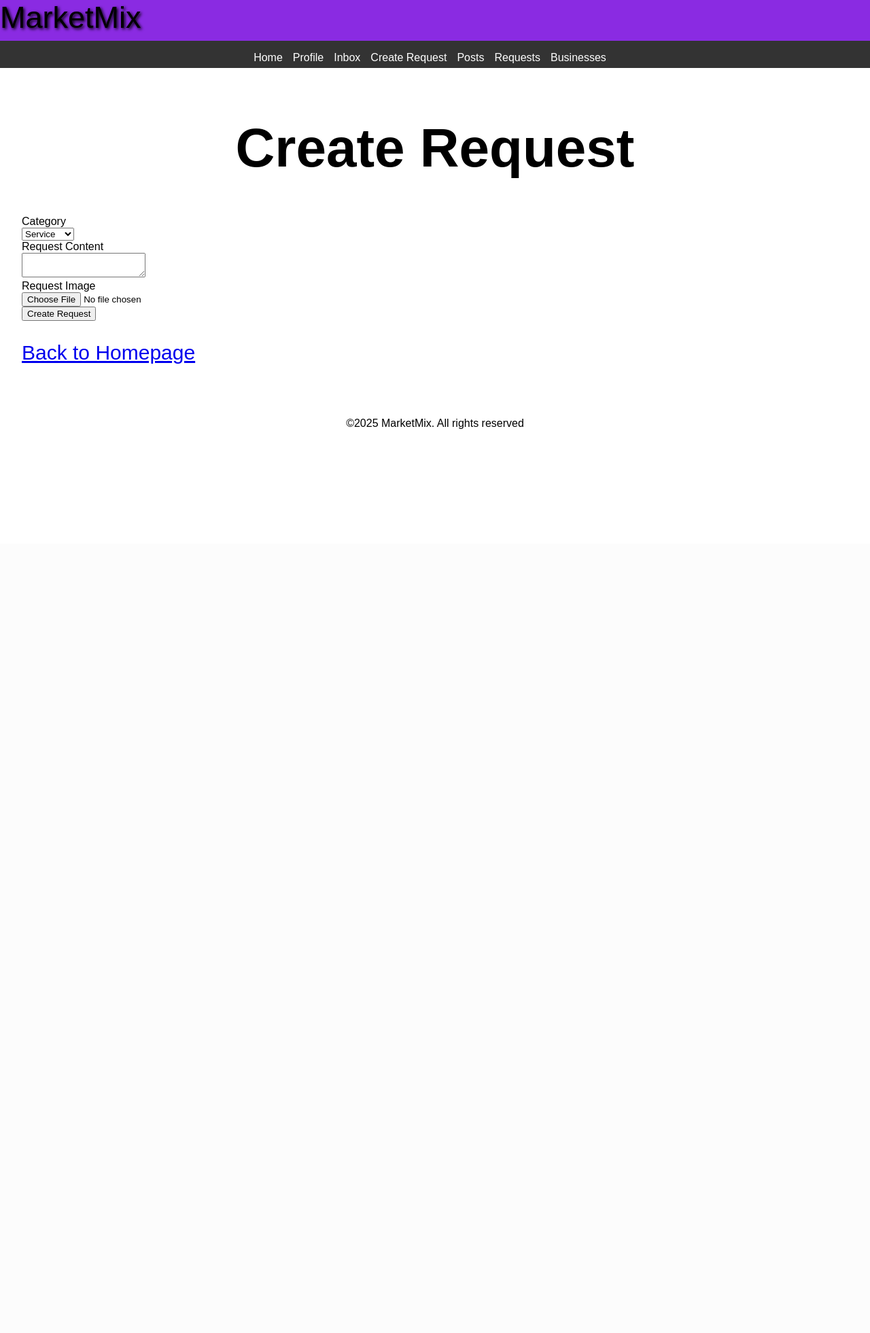
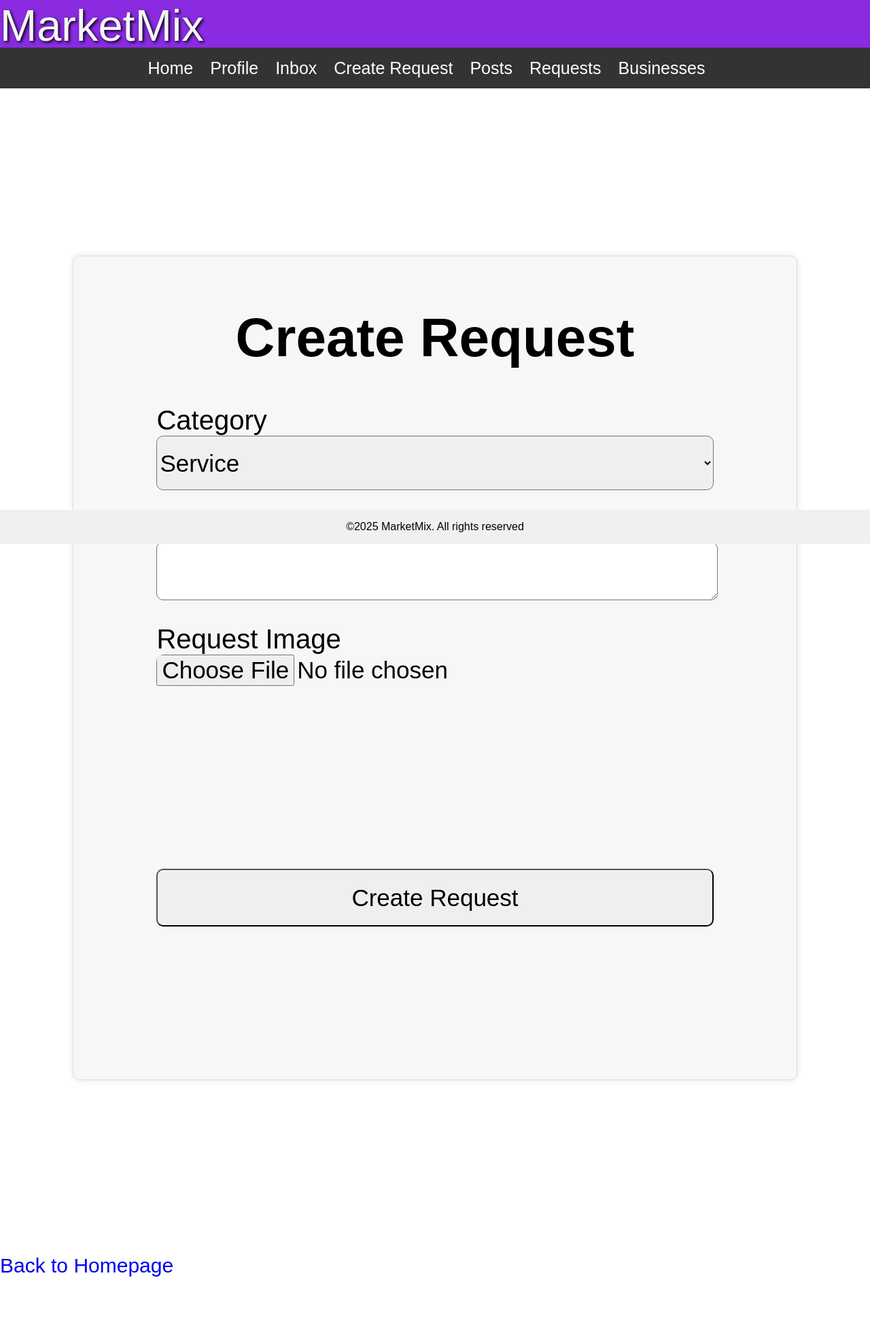
Before and after one commit to Benjamin-6161/MarketMix2, a Flask app: page /request/create in a window 1280 px wide. Shown: the whole page at 68% size. Before the commit the page ends 631 px from the top, so only its background shows below. Run offline with Flask 3, Linux system fonts and the light colour scheme; the visitor is signed in with stand-in values (Sample User, id 1); some libraries are stand-ins or nearby versions.

Commit message:
Update style.css

```diff
--- a/app/static/css/style.css
+++ b/app/static/css/style.css
@@ -1,15 +1,15 @@
 header {
-  font-size: 45px;
+  font-size: 65px;
   text-shadow: 2px 2px 4px #000;
   background-color: blueviolet;
-  color: black;
+  color: whitesmoke;
   font-family: sans-serif;
   padding: 0em 1em 0em 0em;
   justify-content: center;
   position: fixed;
   top: 0;
   left: 0;
-  height: 60px;
+  height: 75px;
   width: 100%;
   box-sizing: border-box;
 }
@@ -18,6 +18,10 @@ body {
   font-family: Arial, sans-serif;
   margin: 0;
   padding: 0;
+  width:100%;
+/*  display: flex;
+  flex-direction: column;
+  min-height: 100vh; */
 }
 
 nav {
@@ -26,9 +30,9 @@ nav {
   padding: 1em;
   text-align: center;
   position: fixed;
-  top:60px;
+  top:70px;
   left: 0;
-  height: 40px;
+  height: 60px;
   width: 100%;
   box-sizing: border-box;
   /*overflow: hidden;  Add this to prevent content from overflowing */
@@ -38,15 +42,15 @@ nav ul {
   list-style: none;
   margin: 0;
   padding: 0;
-  display: flex; /* Use flexbox to make the navbar responsive */
-  flex-wrap: wrap; /* Allow items to wrap to the next line on smaller screens */
-  justify-content: center; /* Center the items horizontally */
+  display: flex;
+  flex-wrap: wrap;
+  justify-content: center;
 }
 
 nav li {
-
-  margin-right: 15px;
-  margin-bottom: 10px; /* Add some space between items on smaller screens */
+  font-size: 25px;
+  margin-right: 25px;
+  margin-bottom: 10px;
 }
 
 nav a {
@@ -59,10 +63,15 @@ nav a:hover {
 }
 
 .content {
-  padding: 100px 2em 2em 2em;
+  padding: 120px 0 2em 0;
+  width: 100%;
+  box-sizing: border-box;
+  margin-bottom: 20px;
+/*  flex: 1;  */
 }
 
 .post {
+  width:100%;
   background-color: #f7f7f7;
   padding: 1em;
   margin-bottom: 20px;
@@ -85,3 +94,135 @@ nav a:hover {
     margin-right: 0; /* Remove right margin on smaller screens */
   }
 }
+
+.enlarged-image {
+    position: fixed;
+    top: 0;
+    left: 0;
+    width: 100%;
+    height: 100%;
+    background-color: black;
+    display: none;
+    justify-content: center;
+    align-items: center;
+}
+
+.enlarged-image img {
+    max-width: 100%;
+    max-height: 100%;
+    object-fit: contain;
+}
+.profile-image {
+  width: 150px;
+  height: 150px;
+  border: 2px solid blue;
+  border-radius: 50%;
+  object-fit: cover;
+  margin-right: 10px;
+  display: inline-block;
+  vertical-align: middle;
+}
+
+.post-image {
+  width:100%;
+}
+
+a {
+  text-decoration: none;
+}
+
+.profile{
+  width:100%;
+}
+.user-profile {
+  font-size: 30px;
+  margin-left: 2%;
+  width: 80%;
+  margin: 0% auto;
+  z-index: -1;
+  padding: 20px;
+  background-color: #f7f7f7;
+  border: 1px solid #ddd;
+  border-radius: 10px;
+  box-shadow: 0 0 10px rgba(0, 0, 0, 0.1);
+  position: relative;
+}
+.user-info {
+    width: calc(100% - 170px); /* Adjust the width based on the image size */
+}
+
+.container {
+  width: 80%;
+  margin: 20% auto;
+  padding: 20px;
+  background-color: #f7f7f7;
+  border: 1px solid #ddd;
+  border-radius: 10px;
+  box-shadow: 0 0 10px rgba(0, 0, 0, 0.1);
+
+}
+
+.form-label{
+  margin: 10%;
+  font-size: 40px;
+}
+
+.form-input{
+  width: 80%;
+  height: 80px;
+  margin: 3% 10%;
+  margin-top: 0%;
+  border-radius: 10px;
+  font-size: 35px;
+}
+
+.form-submit{
+  width: 80%;
+  margin: 20% 10%;
+  font-size: 35px;
+  border-radius: 10px;
+  padding: 2%
+}
+
+.text {
+  font-size: 28px
+}
+footer {
+    position: fixed;
+    bottom: 0;
+    left: 0;
+    width: 100%;
+    text-align: 20px;
+    background-color: #f0f0f0; /* Optional */
+}
+section {
+  margin-bottom: 10%;
+}
+.comment-box{
+  width: 40%;
+  height: 33px;
+  margin: 0% 0%;
+  font-size: 35px;
+  border: 2px solid black;
+  border-radius: 20px;
+  padding: 2%;
+  vertical-align: middle;
+}
+.comment{
+  width: 10%;
+  height: 40px;
+  border-radius: 10px;
+  margin-bottom: 20px;
+}
+.message-box{
+  position: fixed;
+  bottom: 0;
+  left: 0;
+  width: 100%;
+  padding: 10px;
+  margin-top: ;
+  margin-bottom: 50px;
+  background-color: #f0f0f0;
+  border-top: 1px solid #ccc;
+
+}
```
